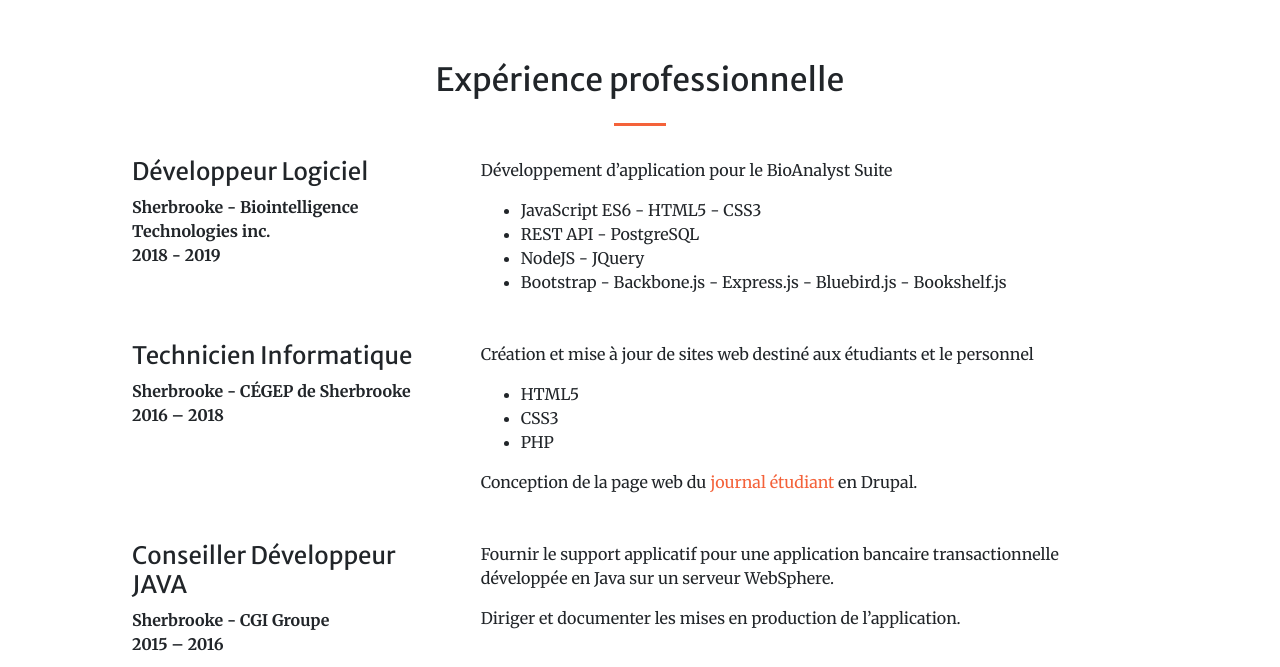
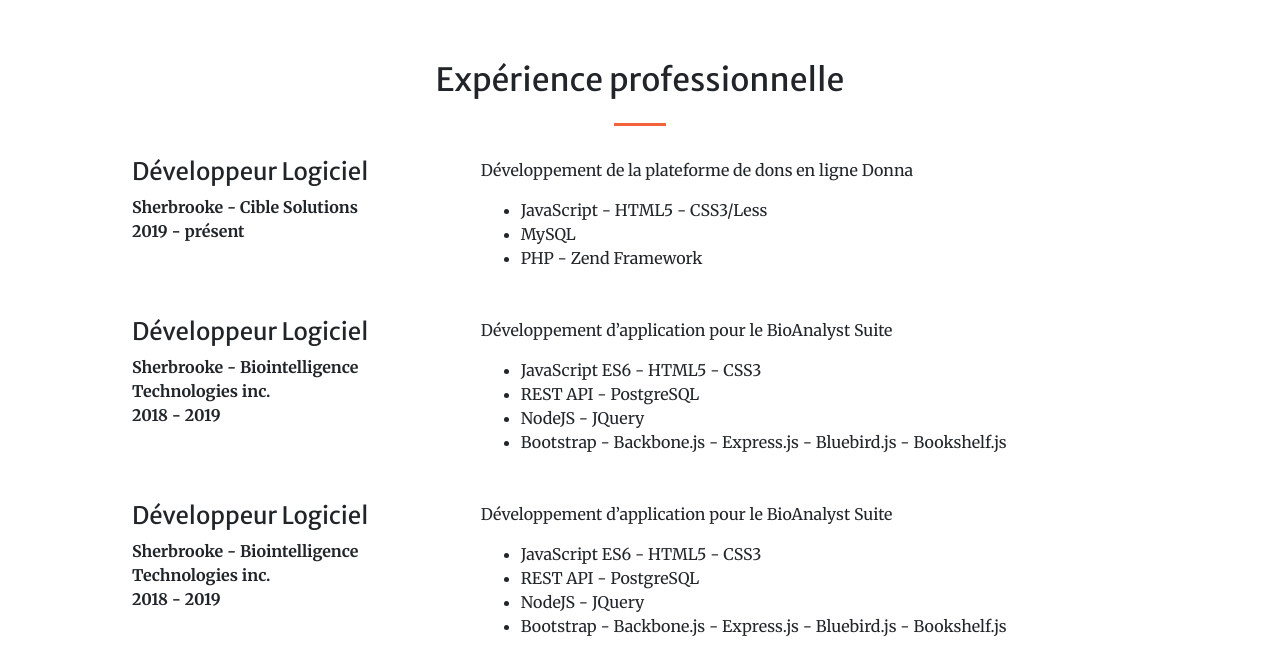
Before and after one commit to etienne-laramee/HomePage, a website with bundled scripts: page index.html in a window 1280 px wide. Shown: the part 1270-1937 px from the top of the page. Built offline with nearby package versions, Linux system fonts and the light colour scheme; files whose address does not match are found by name.

Commit message:
Update work experience

```diff
--- a/index.html
+++ b/index.html
@@ -100,9 +100,7 @@
                     <div class="col-lg-8 align-self-baseline">
                         <p class="text-white-75 font-weight-light mb-5">
                             Je suis un développeur logiciel d’expérience qui
-                            prend plaisir au développement d’interfaces
-                            visuelles intuitive et agréables pour l’expérience
-                            usager.
+                            prend plaisir au développement d'applications web tant au niveau du back-end qu'en front-end.
                         </p>
                         <a
                             class="btn btn-primary btn-xl js-scroll-trigger"
@@ -211,6 +209,45 @@
             <div class="container">
                 <h2 class="text-center mt-0">Expérience professionnelle</h2>
                 <hr class="divider my-4" />
+
+                <div class="row experience">
+                    <div class="col-md-4 col-sm-12">
+                        <h4>Développeur Logiciel</h4>
+                        <b>Sherbrooke - Cible Solutions</b
+                        ><br />
+                        <b>2019 - présent</b>
+                    </div>
+                    <div class="col-md-8 col-sm-12">
+                        <p>
+                            Développement de la plateforme de dons en ligne Donna
+                            <ul>
+                                <li>JavaScript - HTML5 - CSS3/Less</li>
+                                <li>MySQL</li>
+                                <li>PHP - Zend Framework</li>
+                            </ul>
+                        </p>
+                    </div>
+                </div>
+
+                <div class="row experience">
+                    <div class="col-md-4 col-sm-12">
+                        <h4>Développeur Logiciel</h4>
+                        <b>Sherbrooke - Biointelligence Technologies inc.</b><br />
+                        <b>2018 - 2019</b>
+                    </div>
+                    <div class="col-md-8 col-sm-12">
+                        <p>
+                            Développement d’application pour le BioAnalyst Suite
+                        <ul>
+                            <li>JavaScript ES6 - HTML5 - CSS3</li>
+                            <li>REST API - PostgreSQL</li>
+                            <li>NodeJS - JQuery</li>
+                            <li>Bootstrap - Backbone.js - Express.js - Bluebird.js - Bookshelf.js</li>
+                        </ul>
+                        </p>
+                    </div>
+                </div>
+
                 <div class="row experience">
                     <div class="col-md-4 col-sm-12">
                         <h4>Développeur Logiciel</h4>
```
